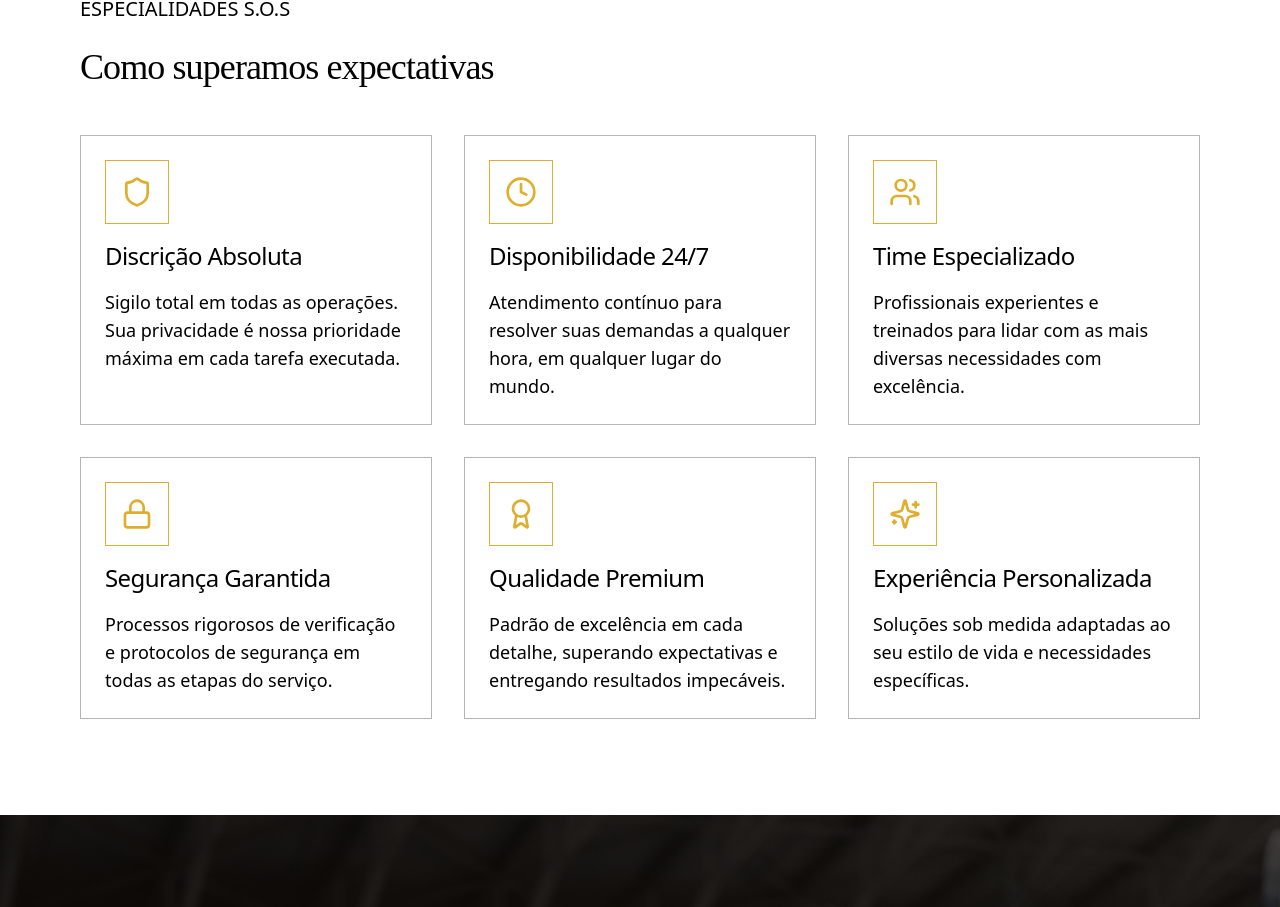
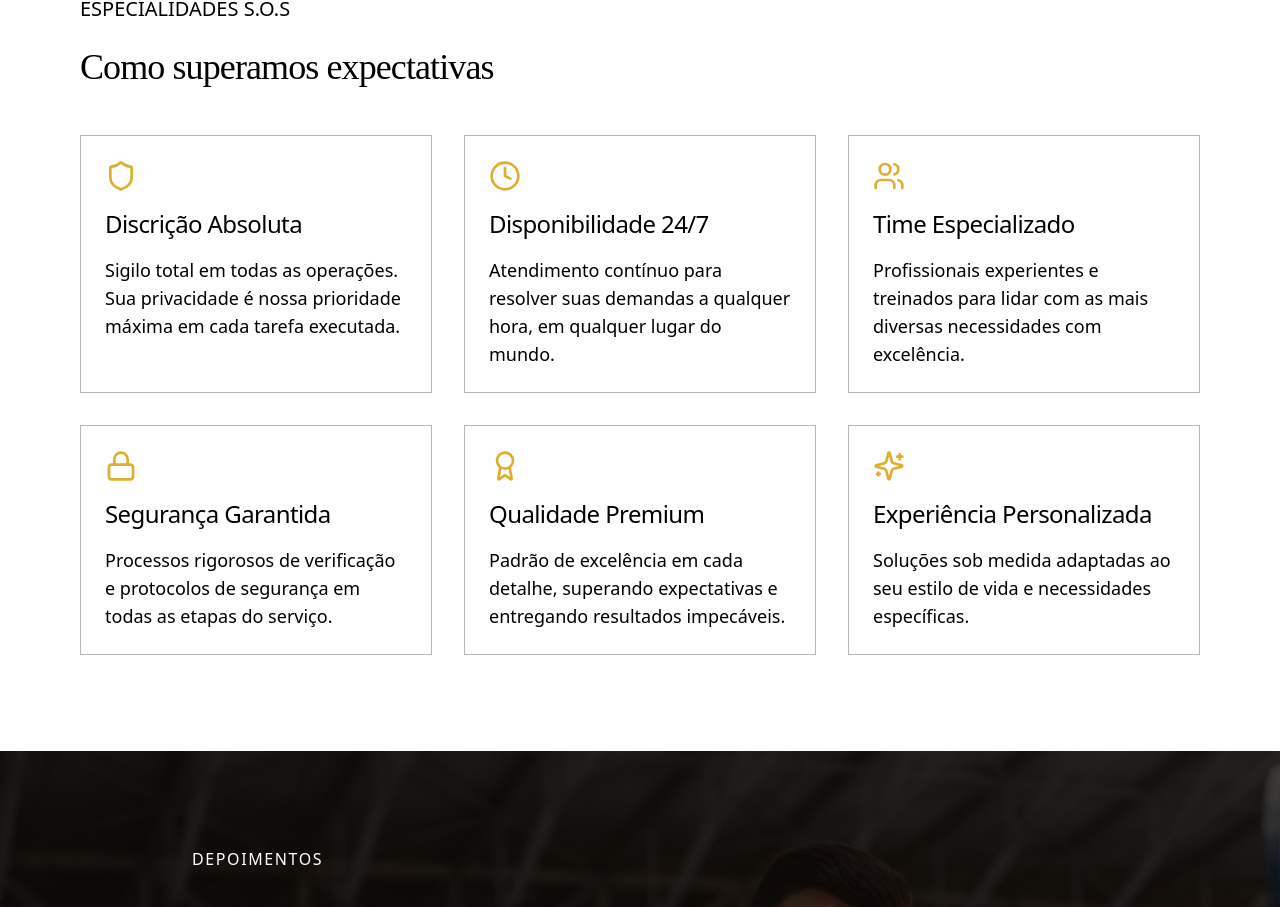
Before and after one commit to timexhift-cyber/sosconcierge, a React (Vite) app: page / in a window 1280 px wide. Shown: the part 3677-4584 px from the top of the page. Built offline with nearby package versions, Linux system fonts and the light colour scheme; the HTML template or start-up script is replaced by a standard one; a web font is replaced by a local one.

Commit message:
Visual edit in Lovable
Edited UI in Lovable

```diff
--- a/src/components/ui/FeatureCard.tsx
+++ b/src/components/ui/FeatureCard.tsx
@@ -1,17 +1,19 @@
 import React from 'react';
 import { LucideIcon } from 'lucide-react';
-
 interface FeatureCardProps {
   title: string;
   description: string;
   icon: LucideIcon;
   className?: string;
 }
-
-export const FeatureCard: React.FC<FeatureCardProps> = ({ title, description, icon: Icon, className = '' }) => {
-  return (
-    <div className={`flex w-full flex-col items-start gap-4 border bg-white px-6 py-6 border-solid border-[#B6B6B6] hover:shadow-lg transition-shadow ${className}`}>
-      <div className="w-16 h-16 border border-solid border-[#E0AE2E] flex items-center justify-center">
+export const FeatureCard: React.FC<FeatureCardProps> = ({
+  title,
+  description,
+  icon: Icon,
+  className = ''
+}) => {
+  return <div className={`flex w-full flex-col items-start gap-4 border bg-white px-6 py-6 border-solid border-[#B6B6B6] hover:shadow-lg transition-shadow ${className}`}>
+      <div className="">
         <Icon className="w-8 h-8 text-[#E0AE2E]" />
       </div>
       <h3 className="text-black text-xl lg:text-2xl font-normal tracking-tight">
@@ -20,6 +22,5 @@ export const FeatureCard: React.FC<FeatureCardProps> = ({ title, description, ic
       <p className="text-black text-base lg:text-lg font-light leading-relaxed">
         {description}
       </p>
-    </div>
-  );
+    </div>;
 };
```
